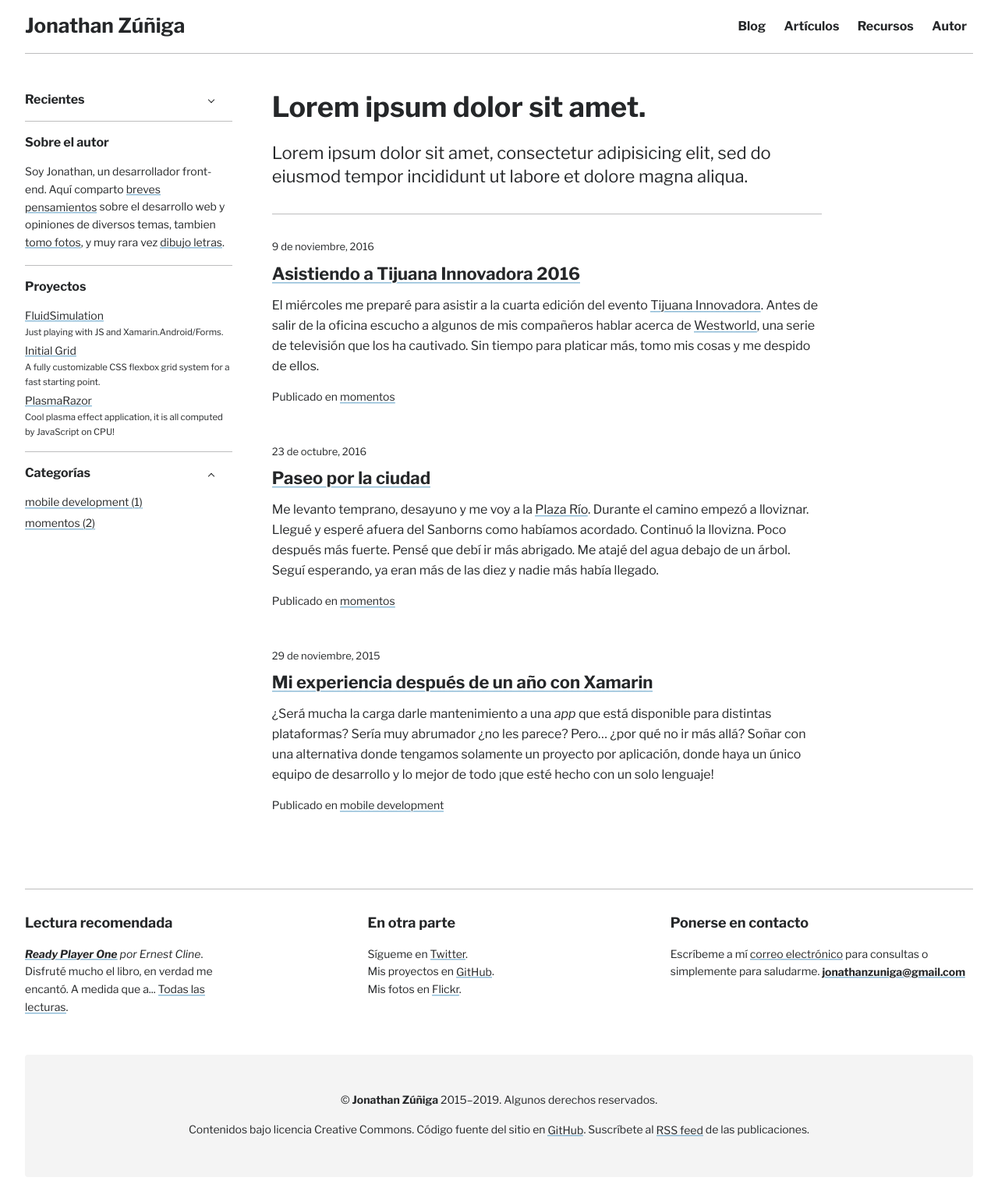
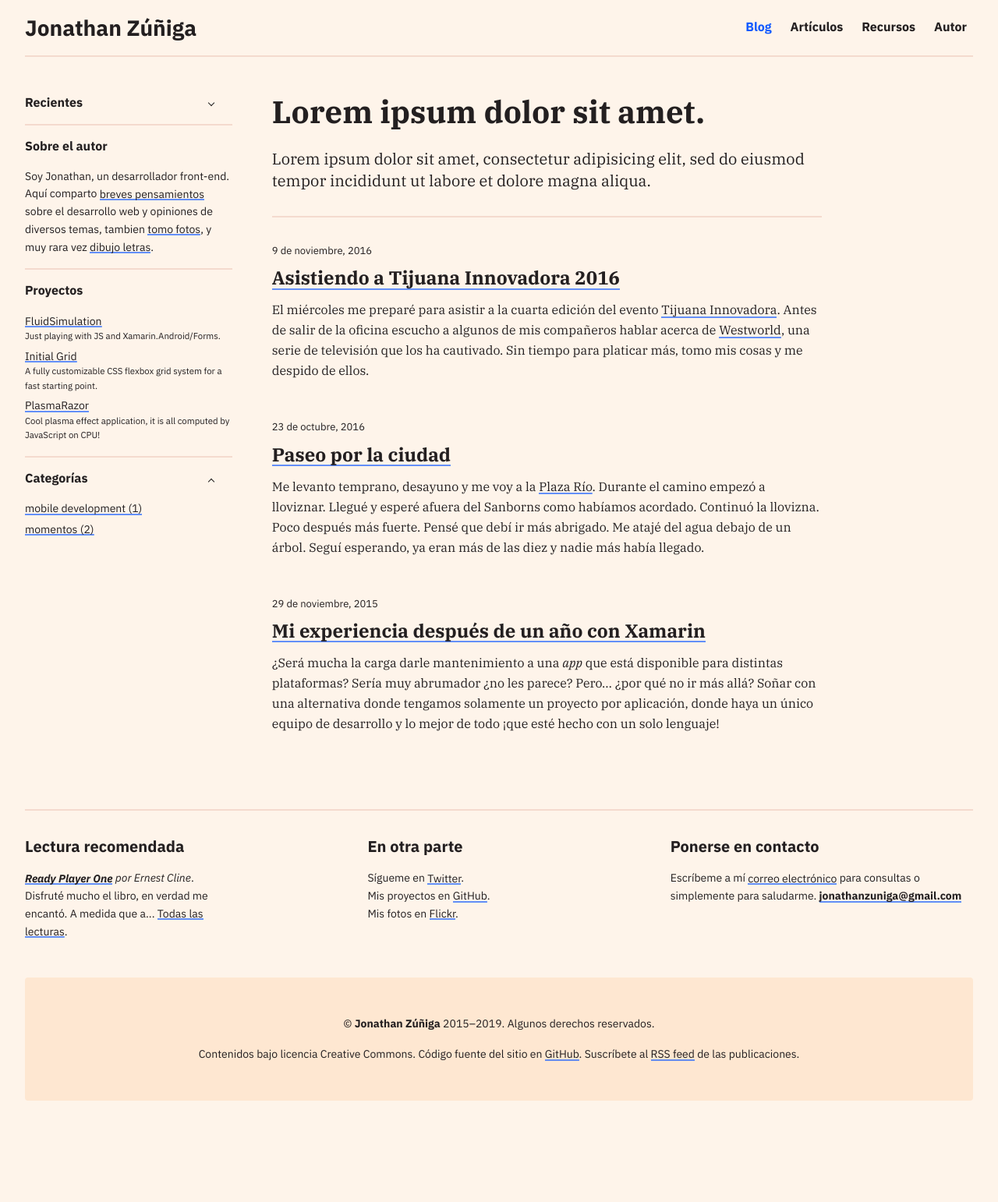
Before and after one commit to jonathanzuniga/jonathanzuniga.github.io, a Jekyll site: the page built from index.html, in a window 1280 px wide. Shown: the whole page at 78% size. Built offline with Jekyll 4.4.1, drawn with Linux system fonts in a browser that asks for light colours; the list of posts is cut into pages by our own code; after the commit the page ends 1444 px from its top, so only the background shows below that.

Commit message:
Update patterns, test fonts.

```diff
--- a/_layouts/default.html
+++ b/_layouts/default.html
@@ -31,12 +31,12 @@
 
         <div class="intro-content">
             {% if page.url == '/' %}
-            <p class="h4">
+            <p class="h5">
                 Lorem ipsum dolor sit amet, consectetur adipisicing elit, sed do
                 eiusmod tempor incididunt ut labore et dolore magna aliqua.
             </p>
             {% elsif page.layout == 'category' %}
-            <p class="h4">
+            <p class="h5">
                 {% if page.description %}
                 {{ page.description }}
                 {% else %} Estas leyendo todos los artículos publicados en la
--- a/_sass/_font.scss
+++ b/_sass/_font.scss
@@ -1,12 +1,16 @@
-@import url('https://fonts.googleapis.com/css?family=Libre+Franklin:400,400i,700,700i');
+@import url("https://fonts.googleapis.com/css?family=IBM+Plex+Sans:400,400i,700,700i|IBM+Plex+Serif:400,400i,700,700i");
+
+// @import url("https://fonts.googleapis.com/css?family=Libre+Franklin:400,400i,700,700i|Lora:400,400i,700,700i");
+
+// @import url("https://fonts.googleapis.com/css?family=Lora:400,400i,700,700i");
+
+// @import url('https://fonts.googleapis.com/css?family=Libre+Franklin:400,400i,700,700i');
 
 // @import url('https://fonts.googleapis.com/css?family=Source+Code+Pro:400,700|Source+Sans+Pro:400,400i,700,700i|Source+Serif+Pro:400,700');
 
 // @import url('https://fonts.googleapis.com/css?family=Lato:400,400i,700,700i|Lora:400,400i,700,700i');
 
 // @import url('https://fonts.googleapis.com/css?family=Nunito:400,400i,600,600i,700,700i');
-
-// @import url('https://fonts.googleapis.com/css?family=IBM+Plex+Serif:400,400i,500,500i,700,700i');
 
 // @import url('https://fonts.googleapis.com/css?family=Barlow+Condensed:400,500');
 
@@ -19,7 +23,6 @@
 // @import url('https://fonts.googleapis.com/css?family=EB+Garamond:400,400i,500,500i,700,700i');
 
 // @import url('https://fonts.googleapis.com/css?family=Roboto:300,300i,400,400i,500,500i,700,700i');
-
 
 // $fonts: (
 // 	'Faune' 'Display' (
@@ -51,7 +54,6 @@
 // 		}
 // 	}
 // }
-
 
 // $fonts: (
 // 	// 'Mort Modern' 'Large Condensed' 'Large' (
--- a/index.html
+++ b/index.html
@@ -20,7 +20,7 @@ layout: default
         {{ post.excerpt }}
     </div>
 
-    <footer class="post__footer">
+    <!-- <footer class="post__footer">
         <ul class="list list---inline">
             <li>
                 Publicado en {% assign sorted_categories = post.categories |
@@ -33,6 +33,6 @@ layout: default
                 >{% if forloop.last == false %}, {% endif %} {% endfor %}
             </li>
         </ul>
-    </footer>
+    </footer> -->
 </article>
 {% endfor %} {% include paginator.html %}
```
Also changed, not shown: css/patterns.min.css.
